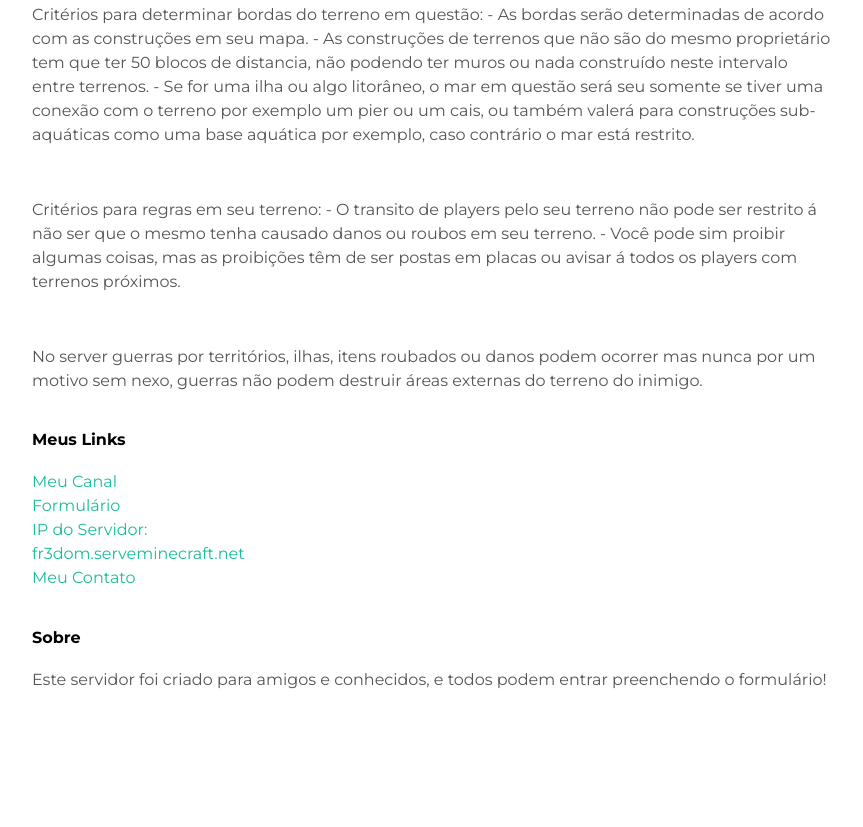
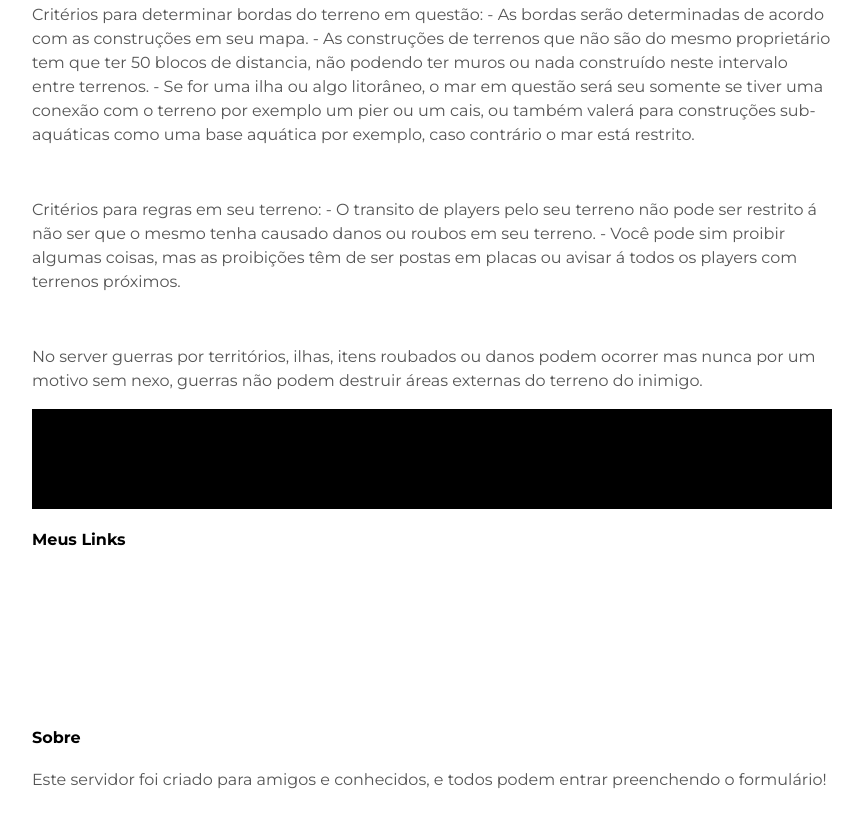
Before and after one commit to Fr3domBlog/fr3domblog.github.io, a plain HTML site: page index.html in a window 1280 px wide. Shown: the part 703-1530 px from the top of the page, without its empty margins (208-1071 px from the left). Drawn offline with Linux system fonts and the light colour scheme.

Commit message:
Added Footer

```diff
--- a/styles.css
+++ b/styles.css
@@ -41,7 +41,9 @@ body {
   margin: 0 auto;
 }
 #footer {
-  background-color: #D2B48C;
+  background-color: #000000;
+  height: 100px;
+  line-height: 100px;
   margin: 0;
 }
 .column {
@@ -58,11 +60,11 @@ body {
   color: white;
 }
 a {
-  color: #1ABC9C;
+  color: white;
   text-decoration: none;
 }
 a:hover {
-  color: #F6A623
+  color: #A9A9A9;
 }
 .post {
   max-width: 800px;
```
